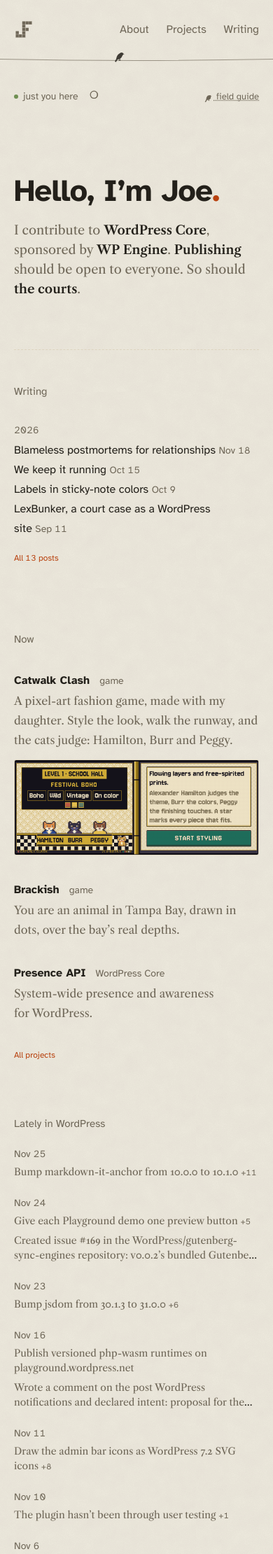
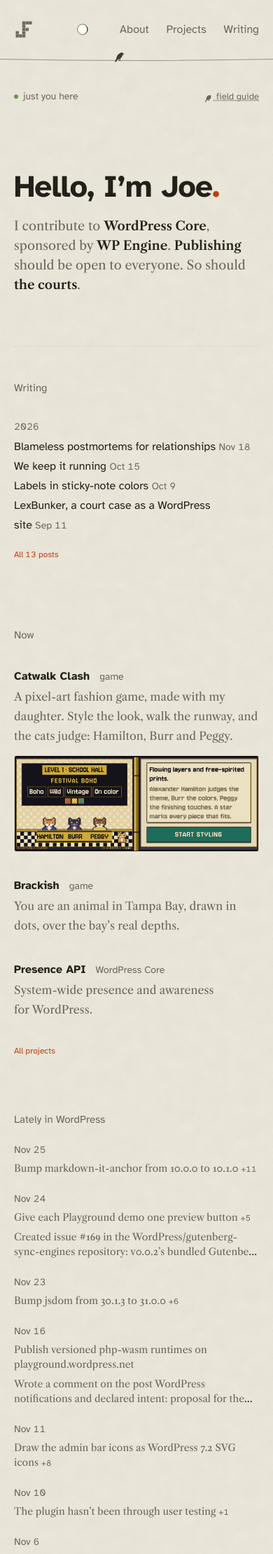
Before and after one commit to josephfusco/josephfusco.github.io, a Jekyll site: the page built from index.html, in a window 390 px wide. Shown: the top 2220 px of the page at 70% size. Built offline with Jekyll 4.4.1, drawn with Linux system fonts in a browser that asks for light colours.

Commit message:
The Moon hangs in the sky over the wire

```diff
--- a/_includes/header.html
+++ b/_includes/header.html
@@ -16,6 +16,8 @@
 				<rect x="450" y="50" />
 			</svg>
 		</a>
+		{% comment %}the Moon as it is now, in the sky over the wire: moon.js draws the phase and names it. It leads to the explorer, its own site published into /moon/{% endcomment %}
+		<a class="sky-moon" data-moon href="{{ '/moon/' | relative_url }}"><svg viewBox="0 0 12 12" aria-hidden="true"><circle class="moon-disc" cx="6" cy="6" r="4.9"/><path class="moon-shade"/></svg><span class="sky-moon-name" data-moon-phase>the Moon</span></a>
 		<nav class="site-nav" aria-label="Main">
 			<a href="{{ '/about/' | relative_url }}"{% if page.url contains '/about' %} aria-current="page"{% endif %}>About</a>
 			<a href="{{ '/projects/' | relative_url }}"{% if page.url contains '/projects' %} aria-current="page"{% endif %}>Projects</a>
@@ -27,8 +29,6 @@
 	</div>
 	<div class="field-note{% unless page.url == '/' %} field-note--after-trail{% endunless %}">
 		<span class="status"><span class="presence-dot" aria-hidden="true"></span> <span data-presence-count>just you here</span></span>
-		{% comment %}the Moon's phase now, filled in by moon.js; the way into the explorer, which is its own site published into /moon/{% endcomment %}
-		<a class="moon-note" data-moon href="{{ '/moon/' | relative_url }}"><svg class="tool-glyph" viewBox="0 0 12 12" aria-hidden="true"><circle cx="6" cy="6" r="4.9"/><path class="moon-shade"/></svg> <span data-moon-phase>the Moon</span></a>
 		{% capture region_picker %}<svg class="tool-glyph" viewBox="0 0 12 12" aria-hidden="true"><circle cx="6" cy="6" r="4.9"/><path d="M6 1.1V10.9M1.1 6H10.9"/></svg> <select class="region-select" aria-label="Flock region">
 			<option value="nae">North America, East</option>
 			<option value="nac">North America, Central</option>
--- a/assets/css/redesign.css
+++ b/assets/css/redesign.css
@@ -2564,27 +2564,42 @@ body.design { font-variant-numeric: lining-nums; }
   .riff-skeleton .bone { animation: bone-breathe 1.6s ease-in-out infinite; }
 }
 
-/* The Moon's phase now, under who is here: the same pencilled note,
-   and the way into /moon/. The dark part is inked, as in an almanac. */
-.field-note .moon-note {
+/* The Moon as it is now, hung in the sky over the wire, between the
+   mark and the nav. The lit part is paper and the dark part ink. Its
+   name is pencilled beside it, as a bird's is, when you come near.
+   It is the way into /moon/. */
+.site-header .wrap { position: relative; }
+.sky-moon {
+  position: absolute;
+  left: 28%;
+  top: 50%;
+  translate: 0 -50%;
   display: flex;
-  align-items: baseline;
-  gap: 0.4375rem;
-  font-size: 0.875rem;
+  align-items: center;
+  gap: 0.5rem;
+  /* room for a thumb, without moving the drawing */
+  padding: 0.75rem;
+  margin: 0 0 0 -0.75rem;
   color: var(--muted);
   text-decoration: none;
 }
-.field-note .moon-note:hover { color: var(--accent); }
-.moon-note .tool-glyph { width: 0.9em; height: 0.9em; vertical-align: -0.1em; }
-.moon-shade { fill: currentColor; stroke: none; }
-/* on a phone the note is one line: the Moon sits beside who is here,
-   and the guide keeps the right edge */
-@media (max-width: 900px) {
-  .site-header .field-note > .moon-note { margin-right: auto; }
-}
-/* where the words will not fit the line the drawing stands alone,
-   with room around it for a thumb */
-@media (max-width: 480px) {
-  .site-header .field-note > .moon-note [data-moon-phase] { display: none; }
-  .site-header .field-note > .moon-note { padding: 0 0.75rem; margin-left: -0.75rem; }
-}
+.site-header .sky-moon:hover, .site-header .sky-moon:focus { text-decoration: none; }
+.sky-moon svg { display: block; width: 1.125rem; height: 1.125rem; overflow: visible; }
+.moon-disc { fill: #fffdf6; stroke: var(--muted); stroke-width: 0.6; }
+.moon-shade { fill: var(--fg); opacity: 0.82; }
+.sky-moon-name {
+  font-family: var(--serif);
+  font-style: italic;
+  font-size: 0.75rem;
+  line-height: 1;
+  white-space: nowrap;
+  opacity: 0;
+  transition: opacity 200ms ease;
+}
+.sky-moon:hover .sky-moon-name,
+.sky-moon:focus-visible .sky-moon-name { opacity: 1; }
+/* on a phone the nav is a thumb away, so the name stays unwritten */
+@media (max-width: 480px) { .sky-moon-name { display: none; } }
+/* on the narrowest phones the only sky is the gap beside the mark */
+@media (max-width: 360px) { .sky-moon { left: 3.5rem; padding: 0.4rem; margin-left: -0.4rem; } }
+@media print { .sky-moon { display: none; } }
```
Also changed, not shown: assets/js/moon.js (+4 -4 lines), tests/moon.spec.js (+5 -4 lines).
